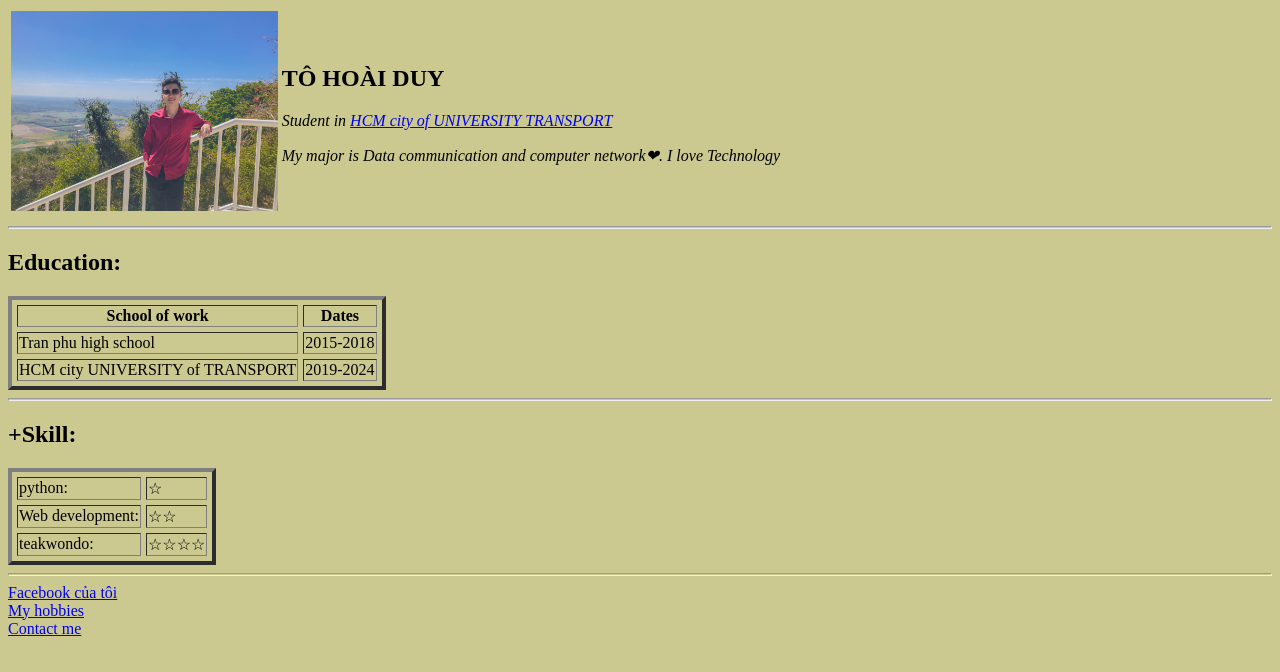
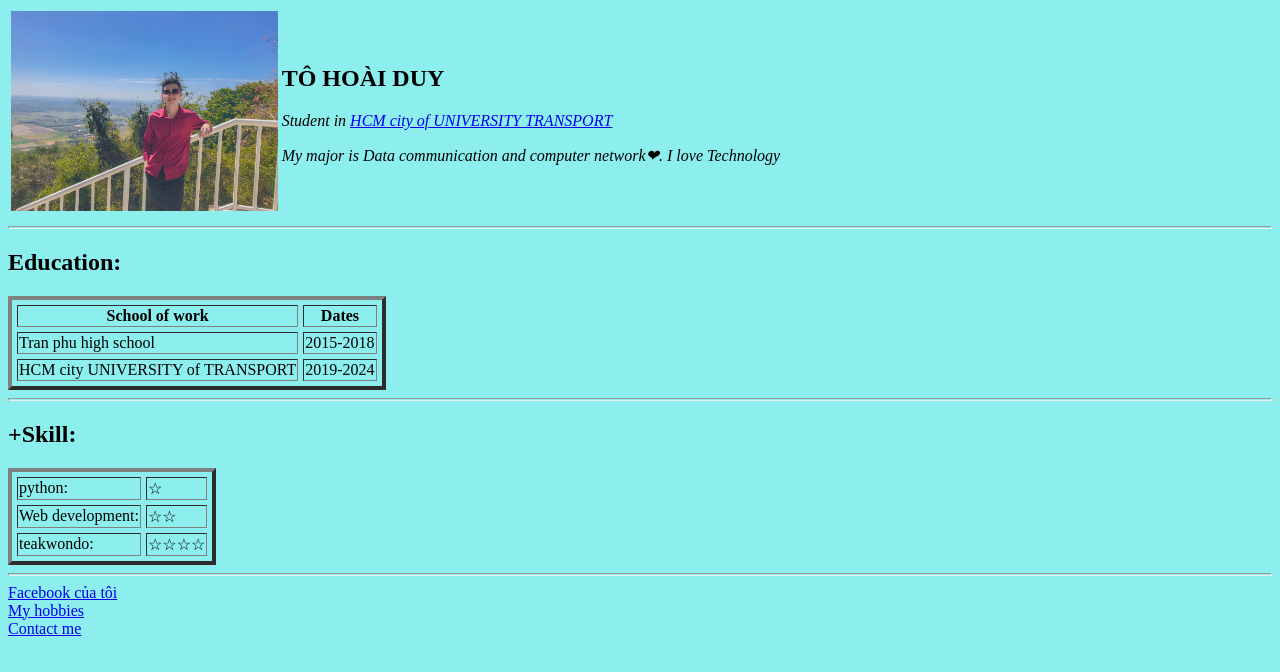
Before and after one commit to tohoaiduy3004/cv, a plain HTML site: page index.html in a window 1280 px wide. Drawn offline with Linux system fonts and the light colour scheme.

Commit message:
sua đoi
sua màu nền web

```diff
--- a/index.html
+++ b/index.html
@@ -7,7 +7,7 @@
 
 </head>
 
-<body bgcolor=CCCC9s9>
+<body bgcolor=8DEEEE>
 </body>
 
 <body text=BLACK>
```
Also changed, not shown: contact.html (+2 -2 lines), hobbies.html (+1 -1 lines).
